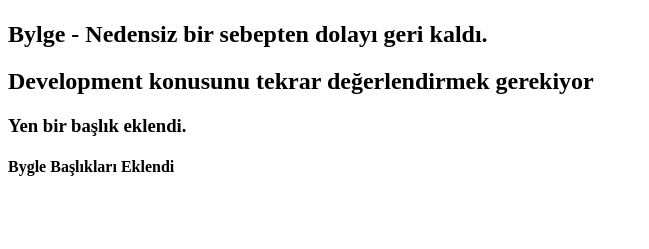
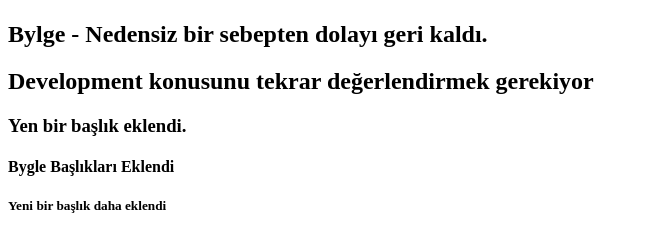
Before and after one commit to soylemezali42/git-advanced, a plain HTML site: page index.html in a window 1280 px wide. Shown: the part 59-308 px from the top of the page, without its empty margins (0-649 px from the left). Drawn offline with Linux system fonts and the light colour scheme.

Commit message:
Bylge branchi açıldı

```diff
--- a/index.html
+++ b/index.html
@@ -10,6 +10,7 @@
     <h2>Development konusunu tekrar değerlendirmek gerekiyor</h2>
     <h3>Yen bir başlık eklendi.</h3>
     <h4>Bygle Başlıkları Eklendi</h4>
+    <h5>Yeni bir başlık daha eklendi</h5>
   </body>
 
 </html>
```
